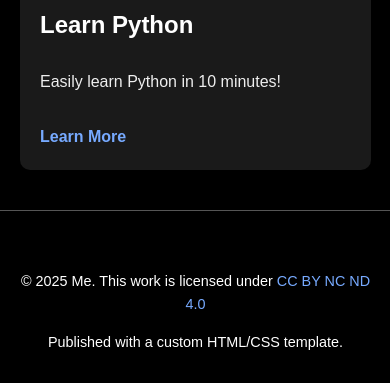
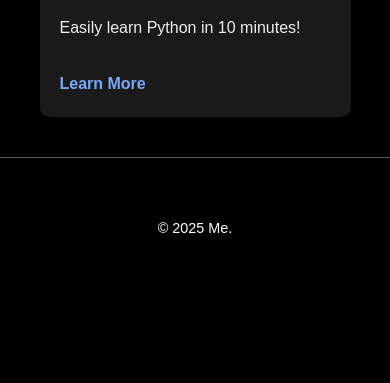
Before and after one commit to sneaky0potato/Website, a plain HTML site: page teaching.html in a window 390 px wide. Shown: the part 1037-1420 px from the top of the page. After the commit the page ends 1306 px from the top, so only its background shows below. Drawn offline with Linux system fonts and the light colour scheme.

Commit message:
fixed mobile view

```diff
--- a/css/style.css
+++ b/css/style.css
@@ -574,6 +574,9 @@ footer a:hover {
 /* Responsive Adjustments */
 
 @media (max-width: 768px) {
+    * {
+        box-sizing: border-box;
+    }
     header h1,
     header ul {
         float: none;
--- a/teaching.html
+++ b/teaching.html
@@ -44,8 +44,7 @@
 
     <footer>
         <div class="container">
-            <p>&copy; 2025 Me. This work is licensed under <a href="https://creativecommons.org/licenses/by-nc-nd/4.0" target="_blank" rel="noopener">CC BY NC ND 4.0</a></p>
-            <p>Published with a custom HTML/CSS template.</p>
+            <p>&copy; 2025 Me.</p>
         </div>
     </footer>
 </body>
```
